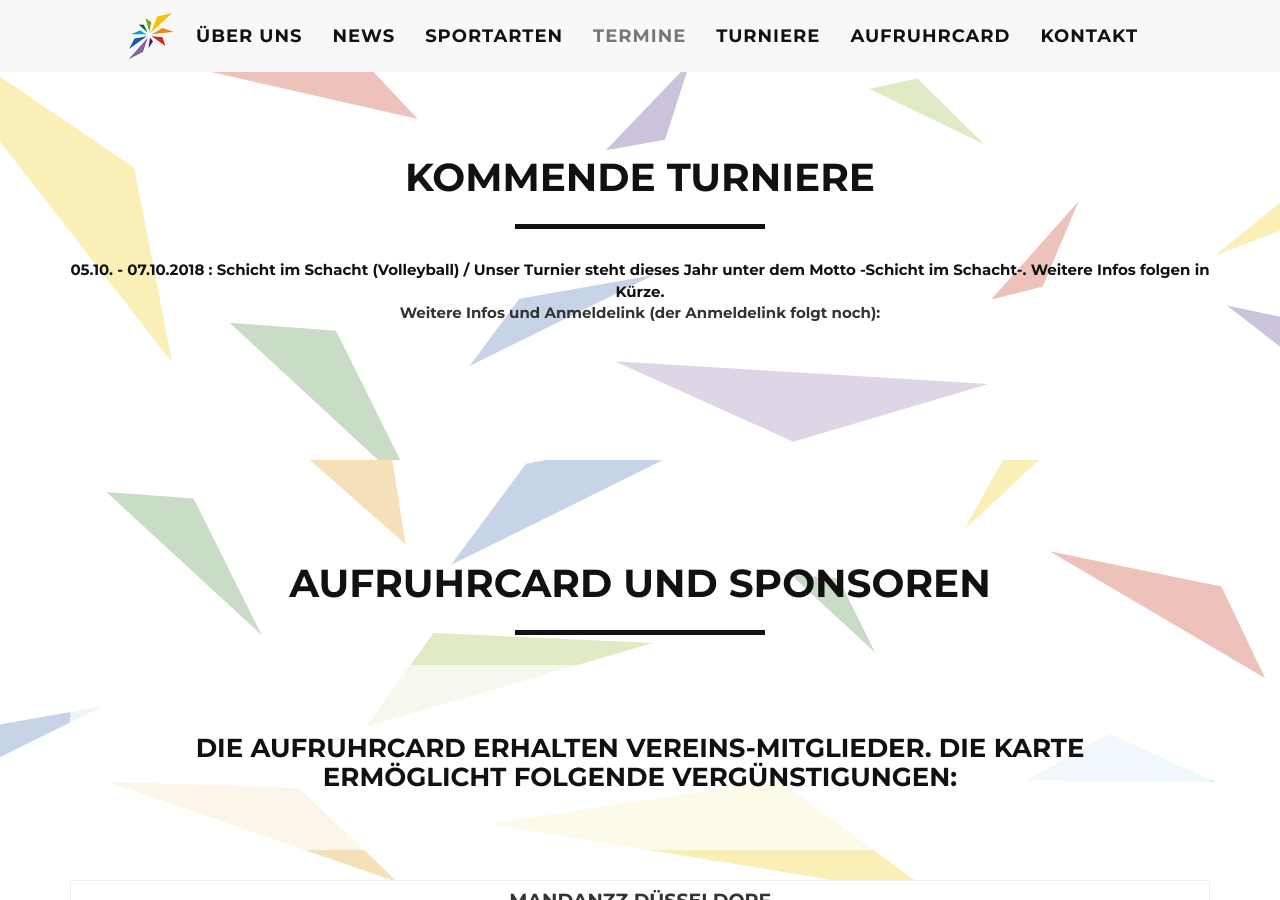
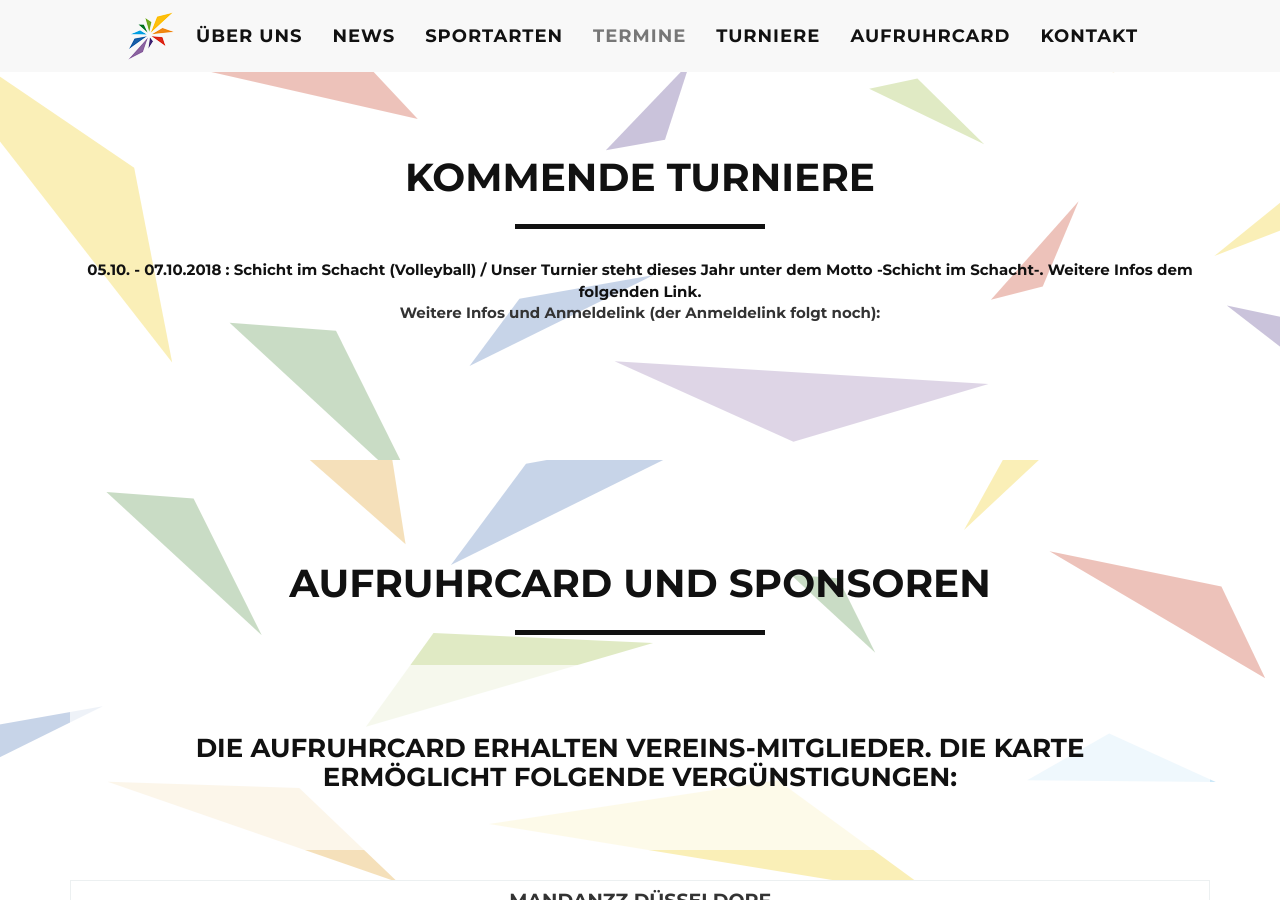
Before and after one commit to scarweb/scarweb.github.io, a Jekyll site: the page built from index.html, in a window 1280 px wide and 900 px high, scrolled down 4040 px. Built offline with Jekyll 4.4.1, drawn with Linux system fonts in a browser that asks for light colours.

Commit message:
Update tourniere.yml

```diff
--- a/_data/tourniere.yml
+++ b/_data/tourniere.yml
@@ -1,3 +1,3 @@
 - name: Schicht im Schacht (Volleyball)
   datum: 05.10. - 07.10.2018
-  text: Unser Turnier steht dieses Jahr unter dem Motto -Schicht im Schacht-. Weitere Infos folgen in Kürze.
+  text: Unser Turnier steht dieses Jahr unter dem Motto -Schicht im Schacht-. Weitere Infos dem folgenden Link.
```
